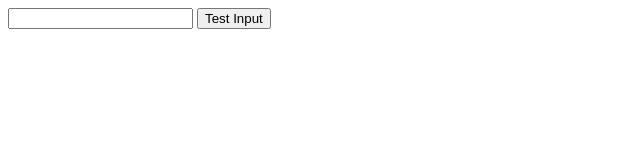
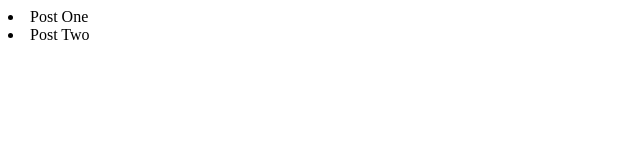
Before and after one commit to Code-of-christopher/Javascript-Array-Methods, a plain HTML site: page index.html in a window 1280 px wide. Shown: the whole page, without its empty margins (0-640 px from the left). Drawn offline with Linux system fonts and the light colour scheme.

Commit message:
Updated Asynchronous.js

```diff
--- /dev/null
+++ b/Asynchronous.js
@@ -0,0 +1,49 @@
+const divElement = document.getElementById('div');
+
+{
+    /* Callback */
+    const posts = [
+        {title: 'Post One', body: 'This is post one'}
+    ];
+
+    function getPosts(){
+        setTimeout(() => {
+            let output = "";
+            posts.forEach((post, index) => {
+                output += `<li>${post.title}</li>`;
+            });
+            divElement.innerHTML = output;
+        }, 1000);
+    }
+
+    getPosts();
+
+    /* Create post */
+    function createPost(post, Callback){
+        setTimeout(()=> {
+            posts.push(post);
+            Callback();
+        }, 1000)
+    }
+
+   /* createPost({title: 'Post Two', body: 'This is post two'}, getPosts);
+
+    setTimeout(() => {
+        createPost({title: 'Post Three', body: 'This is post three'}, getPosts);
+    }, 1000)
+
+    setTimeout(() => {
+        createPost({title: 'Post Four', body: 'This is post four'}, getPosts);
+    }, 3000)
+    */
+
+    /* Async Await */
+    async function init(){
+        await setTimeout(() => {
+            createPost({title: 'Post Two', body: 'This is post'});
+            getPosts();
+        }, 1000)
+    }
+
+    init();
+}
--- a/errors.js
+++ b/errors.js
@@ -1,7 +1,7 @@
-const divElement = document.getElementById('div');
+//const divElement = document.getElementById('div');
 
 {
-    divElement.innerHTML =
+    //divElement.innerHTML =
         `<input type="text" id="demo">
         <button type="button" onClick="myFunction()">Test Input</button>
         <p id="p1"></p>`
--- a/index.html
+++ b/index.html
@@ -13,4 +13,5 @@
 <script src="tasks.js"></script>
 <script src="classes.js"></script>
 <script src="errors.js"></script>
+<script src="Asynchronous.js"></script>
 </html>
```
